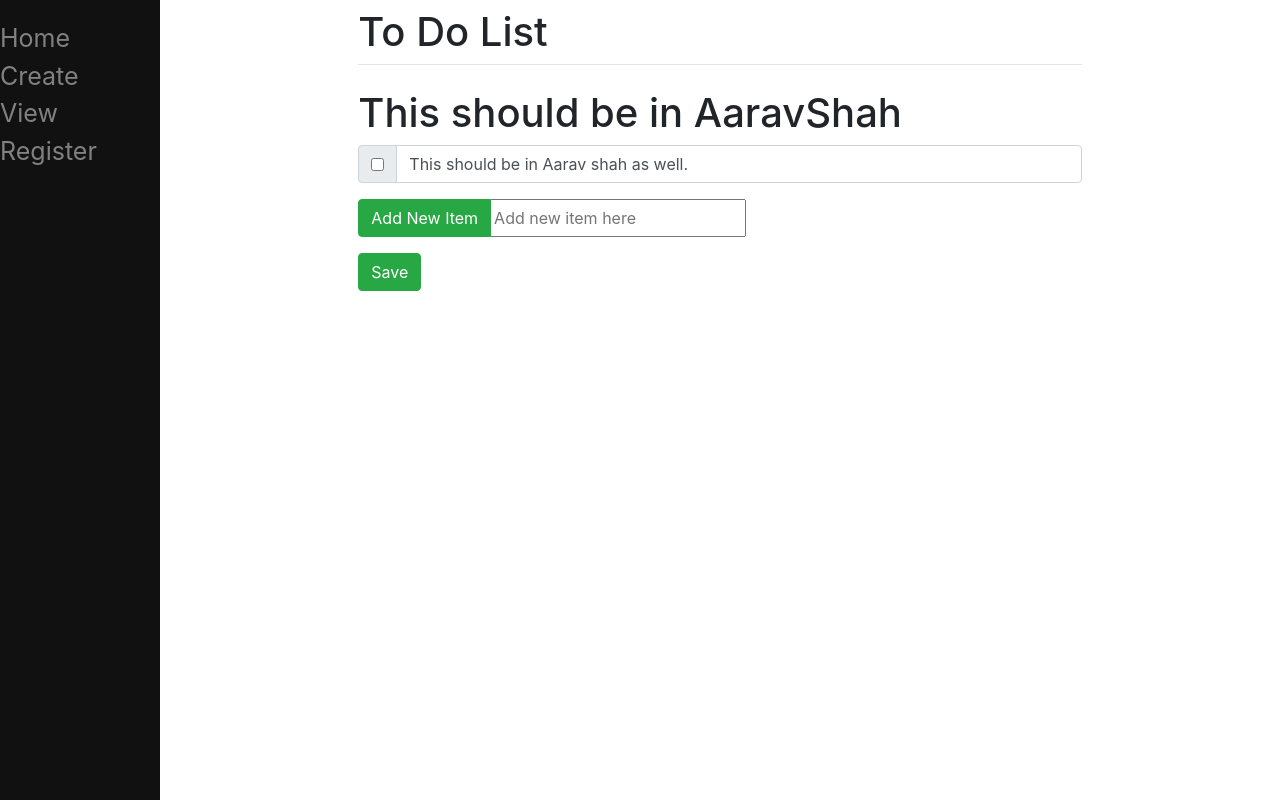
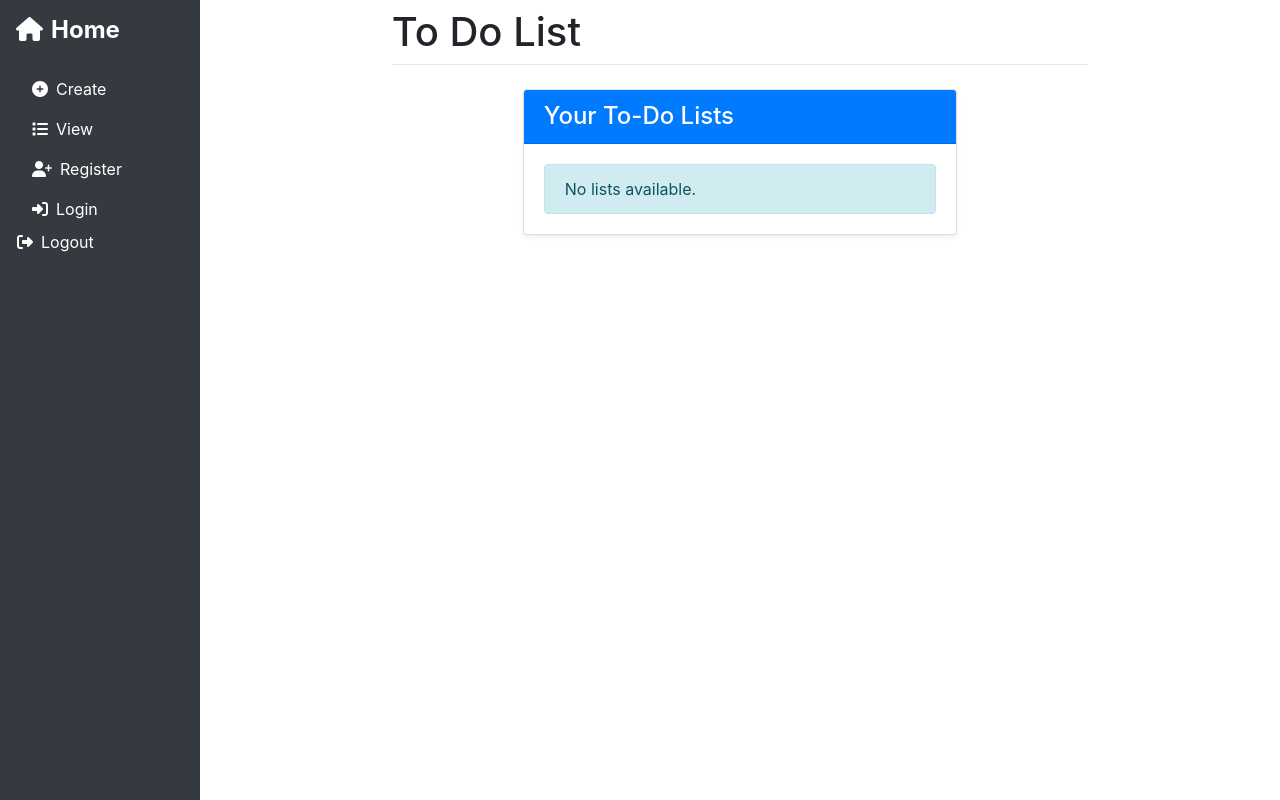
Before and after one commit to Aaravshah2907/django-To-Do-List, a Django app: page /7 in a window 1280 px wide. Run offline with Django 5.2, Linux system fonts and the light colour scheme; a user stored in the database is signed in; data comes from the database, SQL or seed files in the repository; both versions use the stored data as it was after the commit; parts of the project's set-up code (start-up, migrations or seed data) failed here and were passed over.

Commit message:
Added User specific Pages if access is provided. Also updated db a little.

```diff
--- a/mysite/main/models.py
+++ b/mysite/main/models.py
@@ -1,7 +1,9 @@
 from django.db import models
+from django.contrib.auth.models import User
 
 # Create your models here.
 class ToDoList(models.Model):
+    user = models.ForeignKey(User, on_delete=models.CASCADE, related_name='todolists', null=True, blank=True)
     title = models.CharField(max_length=200)
     description = models.TextField(blank=True, null=True)
     created_at = models.DateTimeField(auto_now_add=True)
--- a/mysite/main/templates/main/base.html
+++ b/mysite/main/templates/main/base.html
@@ -2,47 +2,91 @@
 <html lang="en">
   <head>
     <style type="text/css">
-      .sidenav {
-        height: 100%;
-        width: 160px;
-        position: fixed;
-        z-index: 1;
-        top: 0;
-        left: 0;
-        background-color: #111;
-        overflow-x: hidden;
-        padding-top: 20px;
-      }
-
-      .sidenav a {
-        padding: 6px 8px 6px 16 px;
-        text-decoration: none;
-        font-size: 25px;
-        color: #818181;
-        display: block;
-      }
-
-      .sidenav a:hover {
-        color: #f1f1f1;
-      }
-
       .main {
-        margin-left: 160px;
+        margin-left: 200px;
         padding: 0px 10px;
       }
     </style>
     <meta charset="utf-8">
     <meta name="viewport" content="width=device-width, initial-scale=1, shrink-to-fit=no">
     <link rel="stylesheet" href="https://cdn.jsdelivr.net/npm/bootstrap@4.3.1/dist/css/bootstrap.min.css" integrity="sha384-ggOyR0iXCbMQv3Xipma34MD+dH/1fQ784/j6cY/iJTQUOhcWr7x9JvoRxT2MZw1T" crossorigin="anonymous">
+    <link rel="stylesheet" href="https://cdnjs.cloudflare.com/ajax/libs/font-awesome/6.5.0/css/all.min.css">
     <title>{% block head %}Aarav's To Do List Website{% endblock %}</title>
   </head>
   <body>
-    <div class="sidenav">
-      <a href="/home">Home</a>
-      <a href="/create">Create</a>
-      <a href="/1">View</a>
-      <a href="/register">Register</a>
-    </div>
+    <nav class="bg-dark text-white position-fixed vh-100" style="width: 200px; top: 0; left: 0;">
+      <div class="p-3">
+        <a href="/home" class="d-block mb-4 text-white text-decoration-none h4 font-weight-bold">
+          <i class="fas fa-home mr-2"></i>Home
+        </a>
+        <ul class="nav nav-pills flex-column mb-auto">
+          <li class="nav-item">
+            <a href="/create" class="nav-link text-white">
+              <i class="fas fa-plus-circle mr-2"></i>Create
+            </a>
+          </li>
+          <li>
+            <a href="/view" class="nav-link text-white">
+              <i class="fas fa-list mr-2"></i>View
+            </a>
+          </li>
+          <!-- For Completed Lists, uncomment the following line
+          <li>
+            <a href="/completed" class="nav-link text-white">
+              <i class="fas fa-check-circle mr-2"></i>Completed Lists
+            </a>
+          </li>
+          -->
+          <!-- For Archived Lists, uncomment the following line
+          <li>
+            <a href="/archived" class="nav-link text-white">
+              <i class="fas fa-archive mr-2"></i>Archived
+            </a>
+          </li>
+          -->
+          <!-- For Profile, uncomment the following line
+          <li>
+            <a href="/profile" class="nav-link text-white">
+              <i class="fas fa-user mr-2"></i>Profile
+            </a>
+          </li>
+          -->
+          <!-- For Settings, uncomment the following line
+          <li>
+            <a href="/settings" class="nav-link text-white">
+              <i class="fas fa-cog mr-2"></i>Settings
+            </a>
+          </li>
+          -->
+          <!-- For About, uncomment the following line
+          <li>
+            <a href="/about" class="nav-link text-white">
+              <i class="fas fa-info-circle mr-2"></i>About
+            </a>
+          </li>
+          -->
+          <li>
+            <a href="/register" class="nav-link text-white">
+              <i class="fas fa-user-plus mr-2"></i>Register
+            </a>
+          </li>
+          <li>
+            <a href="/login" class="nav-link text-white">
+              <i class="fas fa-sign-in-alt mr-2"></i>Login
+            </a>
+          </li>
+          <li>
+            <form method="post" action="{% url 'logout' %}">
+              {% csrf_token %}
+              <button type="submit" class="nav-link btn btn-link text-white p-0" style="text-align:left;">
+                <i class="fas fa-sign-out-alt mr-2"></i>Logout
+              </button>
+            </form>
+          </li>
+        </ul>
+      </div>
+    </nav>
+
 
     <div id="content" , name="content", class="main">
       <div class="row justify-content-center">
--- /dev/null
+++ b/mysite/main/templates/main/view.html
@@ -0,0 +1,33 @@
+{% extends 'main/base.html' %}
+
+{% block head %} View {% endblock %}
+
+{% block content %}
+<div class="container mt-4">
+    <div class="row justify-content-center">
+        <div class="col-md-8">
+            <div class="card shadow-sm">
+                <div class="card-header bg-primary text-white">
+                    <h4 class="mb-0">Your To-Do Lists</h4>
+                </div>
+                <div class="card-body">
+                    {% if lists %}
+                        <ul class="list-group list-group-flush">
+                            {% for td in lists %}
+                                <li class="list-group-item d-flex justify-content-between align-items-center">
+                                    <a href="/{{ td.id }}" class="text-decoration-none">{{ td.title }}</a>
+                                    <!-- You can add extra actions here, like edit/delete buttons -->
+                                </li>
+                            {% endfor %}
+                        </ul>
+                    {% else %}
+                        <div class="alert alert-info mb-0">
+                            No lists available.
+                        </div>
+                    {% endif %}
+                </div>
+            </div>
+        </div>
+    </div>
+</div>
+{% endblock %}
--- a/mysite/main/urls.py
+++ b/mysite/main/urls.py
@@ -6,4 +6,5 @@ urlpatterns = [
     path('', views.home, name='home'),
     path('home/', views.home, name='home'),
     path('create/', views.create, name='create'),
+    path('view/', views.view, name='view'),
 ]
--- a/mysite/main/views.py
+++ b/mysite/main/views.py
@@ -1,41 +1,52 @@
-from django.shortcuts import render
 from django.http import HttpResponse, HttpResponseRedirect
 from .models import ToDoList, Item
 from .forms import CreateNewList
+from django.shortcuts import render, redirect
+from django.contrib.auth.decorators import login_required
 # Create your views here.
 
 def index(request, id):
     ls = ToDoList.objects.get(id=id)
 
-    if request.method == "POST":
-        if request.POST.get("save"):
-            for item in ls.item_set.all():
-                if request.POST.get('c' + str(item.id)) == 'clicked':
-                    item.completed = True
+    if ls in request.user.todolists.all():
+        if request.method == "POST":
+            if request.POST.get("save"):
+                for item in ls.item_set.all():
+                    if request.POST.get('c' + str(item.id)) == 'clicked':
+                        item.completed = True
+                    else:
+                        item.completed = False
+                    item.save()
+            elif request.POST.get("newItem"):
+                text = request.POST.get("new")
+                if len(text) > 2:
+                    ls.item_set.create(text=text, completed=False)
                 else:
-                    item.completed = False
-                item.save()
-        elif request.POST.get("newItem"):
-            text = request.POST.get("new")
-            if len(text) > 2:
-                ls.item_set.create(text=text, completed=False)
-            else:
-                print("Invalid input")
+                    print("Invalid input")
 
-    return render(request, 'main/list.html', {"ls":ls})
+        return render(request, 'main/list.html', {"ls":ls})
+    return render(request, 'main/view.html', {})
 
 def home(request):
     return render(request, 'main/home.html', {})
 
+@login_required  # Ensures only logged-in users can create lists
 def create(request):
     if request.method == "POST":
         form = CreateNewList(request.POST)
-
         if form.is_valid():
             n = form.cleaned_data['name']
-            t = ToDoList(title=n)
+            t = ToDoList(title=n, user=request.user)
             t.save()
-        return HttpResponseRedirect('/%i' % t.id)
+            return redirect(f'/{t.id}')  # or use reverse() for named URLs
+        # If form is invalid, fall through to re-render the form with errors
     else:
         form = CreateNewList()
     return render(request, 'main/create.html', {"form": form})
+
+@login_required
+def view(request):
+    print("Current user:", request.user)
+    lists = ToDoList.objects.filter(user=request.user)
+    print("Lists found:", lists)
+    return render(request, 'main/view.html', {'lists': lists})
--- a/mysite/mysite/settings.py
+++ b/mysite/mysite/settings.py
@@ -102,6 +102,11 @@ AUTH_PASSWORD_VALIDATORS = [
     },
 ]
 
+# Internationalization
+# https://docs.djangoproject.com/en/5.2/topics/i18n/
+AUTHENTICATION_BACKENDS = [
+    'django.contrib.auth.backends.ModelBackend',
+]
 
 # Internationalization
 # https://docs.djangoproject.com/en/5.2/topics/i18n/
```
Also changed, not shown: mysite/main/templates/main/home.html (+7 -0 lines), mysite/register/forms.py (+3 -5 lines), mysite/register/templates/registration/login.html (+30 -0 lines), mysite/register/views.py (+9 -2 lines), mysite/db.sqlite3, mysite/main/migrations/0001_initial.py, mysite/main/migrations/0002_alter_todolist_user.py (added), mysite/main/migrations/0002_rename_task_item.py (deleted), mysite/main/migrations/0003_alter_item_todolist.py (deleted).
